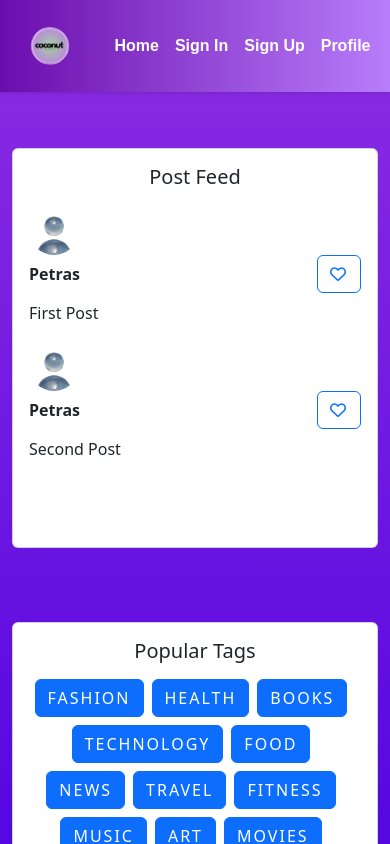
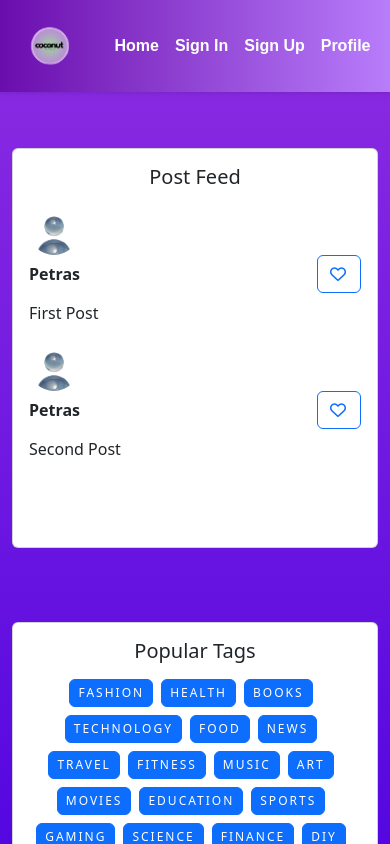
Before and after one commit to EmilijaPaleckyte/React-apollo-stack-SOCIAL_MEDIA, a React (Vite) app in the folder client/: page / in a window 390 px wide. Shown: the top 844 px of the page. Built offline with nearby package versions, Linux system fonts and the light colour scheme.

Commit message:
responsive tags

```diff
--- a/client/src/components/button.css
+++ b/client/src/components/button.css
@@ -70,3 +70,10 @@ button {
   -moz-transition: box-shadow 0.2s ease-in;
   transition: box-shadow 0.2s ease-in;
 }
+
+@media (max-width: 768px) {
+  .btn-tag {
+    font-size: 12px;
+    padding: 4px 8px;
+  }
+}
```
Lines whose indentation alone changed are shown as unchanged.
